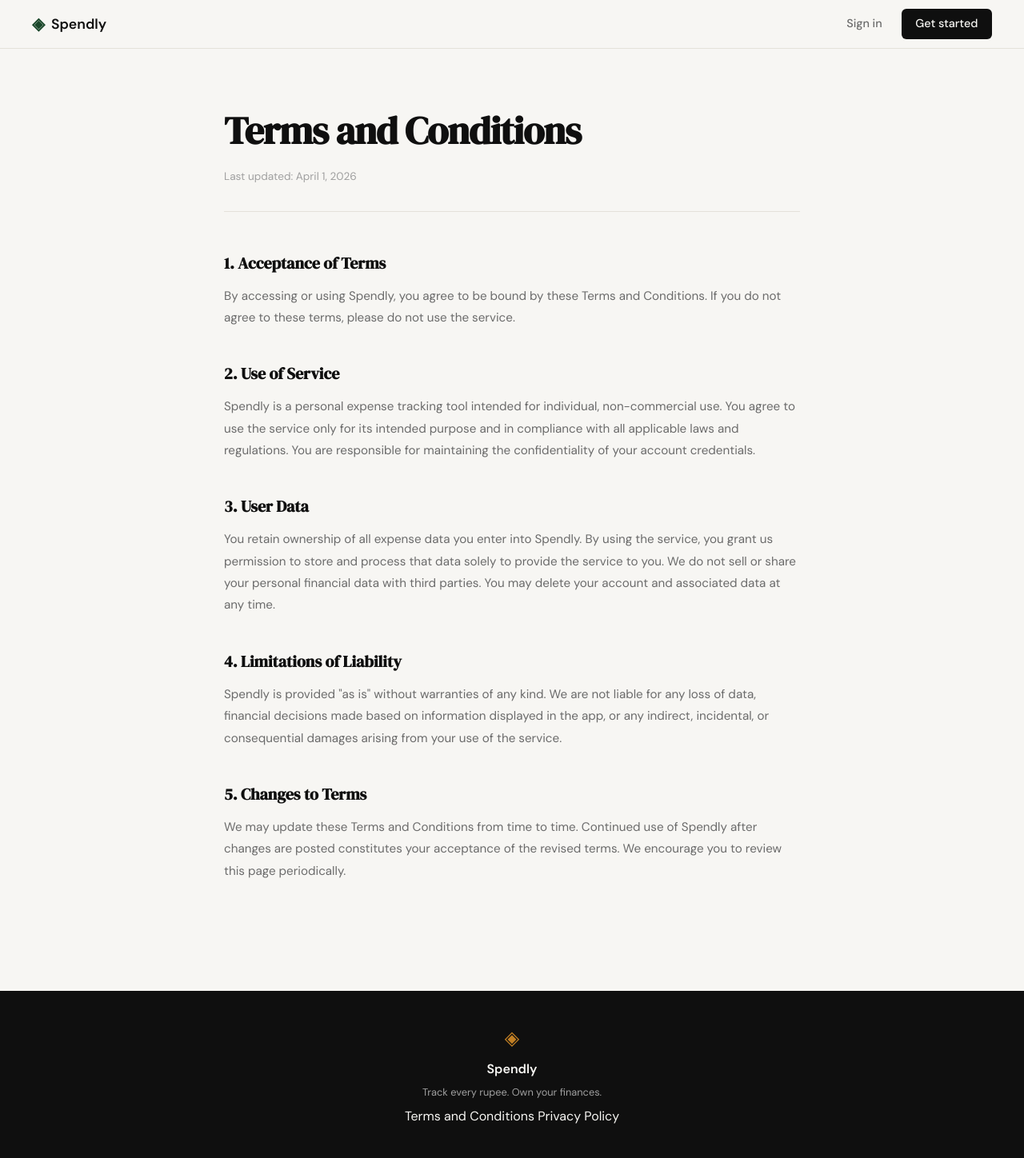
After one commit to ajinkyaabhang/spendy, a Flask app: page /terms in a window 1280 px wide. The commit adds this page. Shown: the whole page at 80% size. Run offline with Flask 3, Linux system fonts and the light colour scheme.

Commit message:
landing-add terms and conditions page and route

```diff
--- a/app.py
+++ b/app.py
@@ -20,6 +20,11 @@ def register():
 @app.route("/login")
 def login():
     return render_template("login.html")
+
+
+@app.route("/terms")
+def terms():
+    return render_template("terms.html")
 
 
 # ------------------------------------------------------------------ #
--- a/static/css/style.css
+++ b/static/css/style.css
@@ -508,6 +508,52 @@ a { color: inherit; text-decoration: none; }
 }
 
 /* ------------------------------------------------------------------ */
+/* Legal pages (Terms, Privacy)                                        */
+/* ------------------------------------------------------------------ */
+
+.legal-page {
+    padding: 4rem 2rem 6rem;
+}
+
+.legal-inner {
+    max-width: 720px;
+    margin: 0 auto;
+}
+
+.legal-title {
+    font-family: var(--font-display);
+    font-size: clamp(2rem, 4vw, 3rem);
+    color: var(--ink);
+    letter-spacing: -0.02em;
+    margin-bottom: 0.5rem;
+}
+
+.legal-meta {
+    font-size: 0.85rem;
+    color: var(--ink-faint);
+    margin-bottom: 3rem;
+    padding-bottom: 2rem;
+    border-bottom: 1px solid var(--border);
+}
+
+.legal-section {
+    margin-bottom: 2.5rem;
+}
+
+.legal-section h2 {
+    font-family: var(--font-display);
+    font-size: 1.25rem;
+    color: var(--ink);
+    margin-bottom: 0.75rem;
+}
+
+.legal-section p {
+    font-size: 0.95rem;
+    color: var(--ink-muted);
+    line-height: 1.8;
+}
+
+/* ------------------------------------------------------------------ */
 /* Responsive                                                          */
 /* ------------------------------------------------------------------ */
 
--- a/templates/base.html
+++ b/templates/base.html
@@ -35,7 +35,7 @@
             <span class="footer-name">Spendly</span>
             <p class="footer-copy">Track every rupee. Own your finances.</p>
             <div class="footer-links">
-                <a href="#">Terms and Conditions</a>
+                <a href="/terms">Terms and Conditions</a>
                 <a href="#">Privacy Policy</a>
             </div>
         </div>
--- /dev/null
+++ b/templates/terms.html
@@ -0,0 +1,39 @@
+{% extends "base.html" %}
+
+{% block title %}Terms and Conditions — Spendly{% endblock %}
+
+{% block content %}
+
+<section class="legal-page">
+    <div class="legal-inner">
+        <h1 class="legal-title">Terms and Conditions</h1>
+        <p class="legal-meta">Last updated: April 1, 2026</p>
+
+        <div class="legal-section">
+            <h2>1. Acceptance of Terms</h2>
+            <p>By accessing or using Spendly, you agree to be bound by these Terms and Conditions. If you do not agree to these terms, please do not use the service.</p>
+        </div>
+
+        <div class="legal-section">
+            <h2>2. Use of Service</h2>
+            <p>Spendly is a personal expense tracking tool intended for individual, non-commercial use. You agree to use the service only for its intended purpose and in compliance with all applicable laws and regulations. You are responsible for maintaining the confidentiality of your account credentials.</p>
+        </div>
+
+        <div class="legal-section">
+            <h2>3. User Data</h2>
+            <p>You retain ownership of all expense data you enter into Spendly. By using the service, you grant us permission to store and process that data solely to provide the service to you. We do not sell or share your personal financial data with third parties. You may delete your account and associated data at any time.</p>
+        </div>
+
+        <div class="legal-section">
+            <h2>4. Limitations of Liability</h2>
+            <p>Spendly is provided "as is" without warranties of any kind. We are not liable for any loss of data, financial decisions made based on information displayed in the app, or any indirect, incidental, or consequential damages arising from your use of the service.</p>
+        </div>
+
+        <div class="legal-section">
+            <h2>5. Changes to Terms</h2>
+            <p>We may update these Terms and Conditions from time to time. Continued use of Spendly after changes are posted constitutes your acceptance of the revised terms. We encourage you to review this page periodically.</p>
+        </div>
+    </div>
+</section>
+
+{% endblock %}
```
